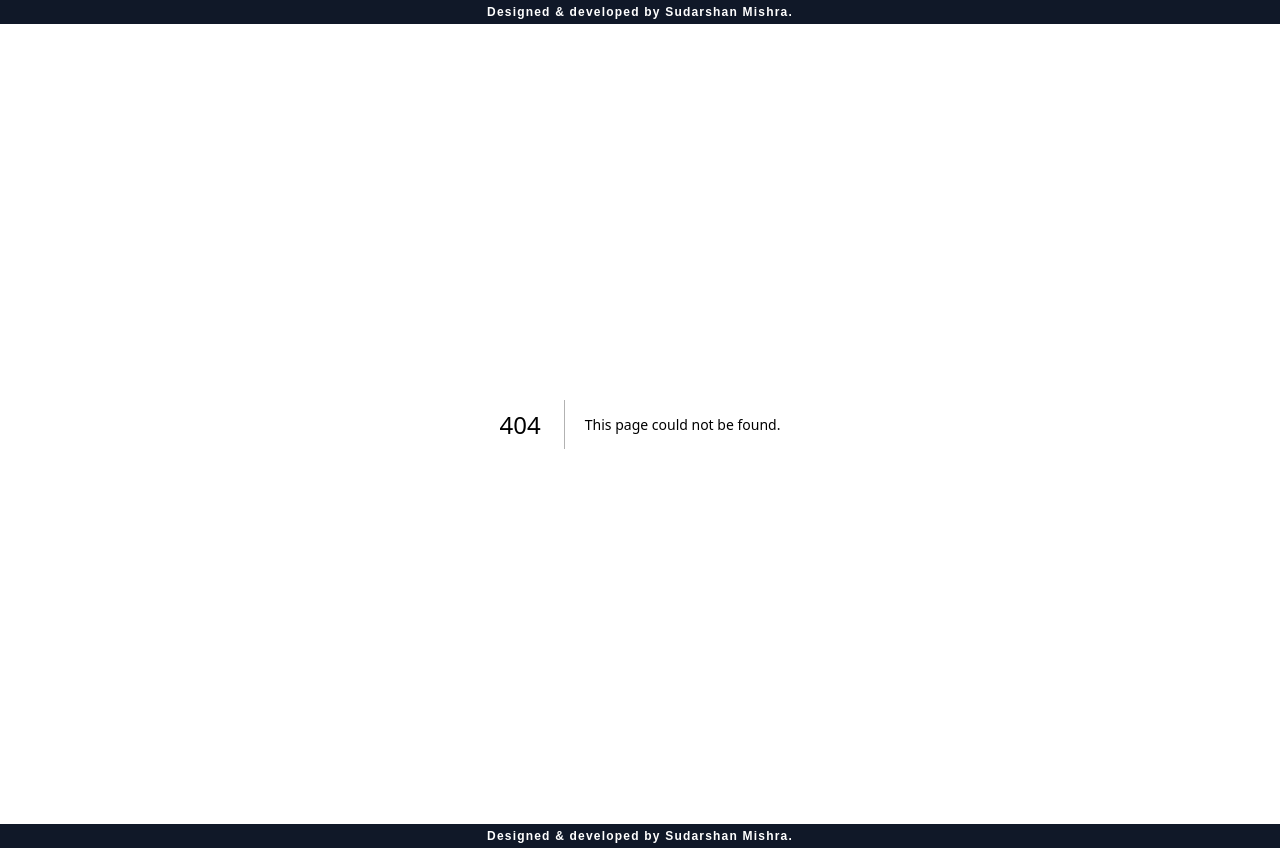
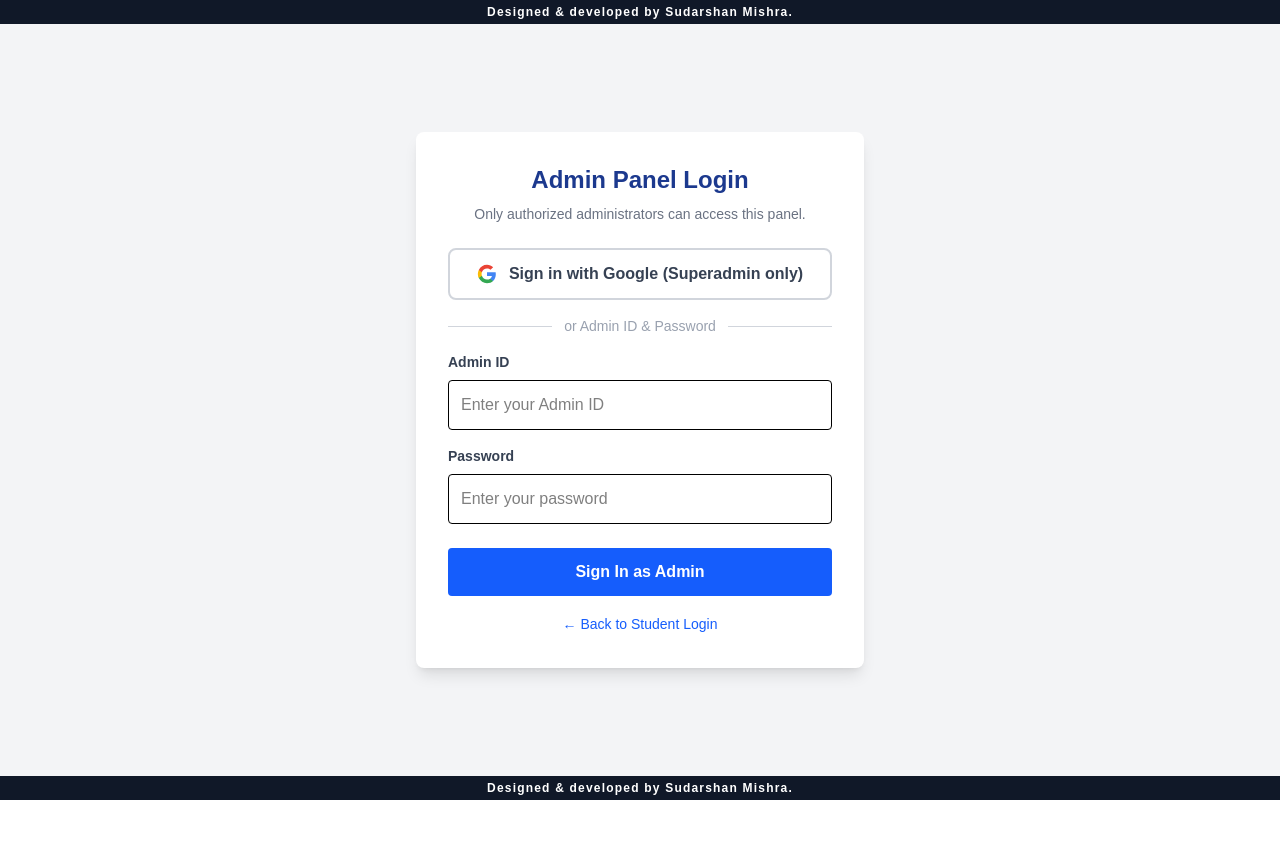
Before and after one commit to Sudarshan180392/cbtforDSC, a Next.js app: page /admin-login in a window 1280 px wide. Before the commit this address had no page. After the commit the page ends 800 px from the top, so only its background shows below. Built offline with nearby package versions, Linux system fonts and the light colour scheme; no server answers.

Commit message:
Fixed admin login issue

```diff
--- /dev/null
+++ b/src/app/admin-login/page.tsx
@@ -0,0 +1,82 @@
+"use client";
+
+import { signIn, useSession } from "next-auth/react";
+import { useRouter } from "next/navigation";
+import { useEffect, useState } from "react";
+
+export default function AdminLoginPage() {
+  const { data: session, status } = useSession();
+  const router = useRouter();
+  const [rollNo, setRollNo] = useState("");
+  const [password, setPassword] = useState("");
+  const [error, setError] = useState("");
+  const [loading, setLoading] = useState(false);
+
+  useEffect(() => {
+    if (status === "authenticated") router.push("/admin");
+  }, [status, router]);
+
+  const handleCredentialsLogin = async (e: React.FormEvent) => {
+    e.preventDefault();
+    setError("");
+    setLoading(true);
+    const result = await signIn("credentials", { rollNo, password, redirect: false });
+    setLoading(false);
+    if (result?.error) {
+      setError("Invalid Admin ID or Password. Only authorized admins can log in here.");
+    } else {
+      router.push("/admin");
+    }
+  };
+
+  if (status === "loading") return <div className="flex-1 flex items-center justify-center">Loading...</div>;
+
+  return (
+    <div className="flex-1 flex items-center justify-center bg-gray-100">
+      <div className="bg-white p-8 rounded-lg shadow-lg w-full max-w-md">
+        <h2 className="text-2xl font-bold mb-2 text-center text-blue-900">Admin Panel Login</h2>
+        <p className="text-center text-gray-500 text-sm mb-6">Only authorized administrators can access this panel.</p>
+
+        {error && <div className="bg-red-100 text-red-700 p-3 rounded mb-4 text-sm">{error}</div>}
+
+        {/* Google Sign-In for Superadmin */}
+        <button
+          onClick={() => signIn("google", { callbackUrl: "/admin" })}
+          className="w-full flex items-center justify-center gap-3 border-2 border-gray-300 hover:border-blue-500 hover:bg-blue-50 text-gray-700 font-semibold py-3 px-4 rounded-lg mb-4 transition-colors"
+        >
+          <svg className="w-5 h-5" viewBox="0 0 24 24">
+            <path fill="#4285F4" d="M22.56 12.25c0-.78-.07-1.53-.2-2.25H12v4.26h5.92c-.26 1.37-1.04 2.53-2.21 3.31v2.77h3.57c2.08-1.92 3.28-4.74 3.28-8.09z"/>
+            <path fill="#34A853" d="M12 23c2.97 0 5.46-.98 7.28-2.66l-3.57-2.77c-.98.66-2.23 1.06-3.71 1.06-2.86 0-5.29-1.93-6.16-4.53H2.18v2.84C3.99 20.53 7.7 23 12 23z"/>
+            <path fill="#FBBC05" d="M5.84 14.09c-.22-.66-.35-1.36-.35-2.09s.13-1.43.35-2.09V7.07H2.18C1.43 8.55 1 10.22 1 12s.43 3.45 1.18 4.93l2.85-2.22.81-.62z"/>
+            <path fill="#EA4335" d="M12 5.38c1.62 0 3.06.56 4.21 1.64l3.15-3.15C17.45 2.09 14.97 1 12 1 7.7 1 3.99 3.47 2.18 7.07l3.66 2.84c.87-2.6 3.3-4.53 6.16-4.53z"/>
+          </svg>
+          Sign in with Google (Superadmin only)
+        </button>
+
+        <div className="flex items-center gap-3 mb-4">
+          <hr className="flex-1 border-gray-300" />
+          <span className="text-gray-400 text-sm">or Admin ID & Password</span>
+          <hr className="flex-1 border-gray-300" />
+        </div>
+
+        <form onSubmit={handleCredentialsLogin}>
+          <div className="mb-4">
+            <label className="block text-gray-700 text-sm font-bold mb-2">Admin ID</label>
+            <input type="text" className="w-full p-3 border rounded text-black focus:outline-none focus:ring-2 focus:ring-blue-500" value={rollNo} onChange={(e) => setRollNo(e.target.value)} placeholder="Enter your Admin ID" required />
+          </div>
+          <div className="mb-6">
+            <label className="block text-gray-700 text-sm font-bold mb-2">Password</label>
+            <input type="password" className="w-full p-3 border rounded text-black focus:outline-none focus:ring-2 focus:ring-blue-500" value={password} onChange={(e) => setPassword(e.target.value)} placeholder="Enter your password" required />
+          </div>
+          <button type="submit" disabled={loading} className="w-full bg-blue-600 hover:bg-blue-700 text-white font-bold py-3 px-4 rounded">
+            {loading ? "Signing in..." : "Sign In as Admin"}
+          </button>
+        </form>
+
+        <div className="mt-4 text-center">
+          <a href="/login" className="text-sm text-blue-600 hover:underline">← Back to Student Login</a>
+        </div>
+      </div>
+    </div>
+  );
+}
--- a/src/app/admin/layout.tsx
+++ b/src/app/admin/layout.tsx
@@ -6,7 +6,7 @@ export default async function AdminLayout({ children }: { children: React.ReactN
   const role = (session?.user as any)?.role;
 
   if (!session || (role !== "ADMIN" && role !== "SUPERADMIN")) {
-    redirect("/admin/login");
+    redirect("/admin-login");
   }
 
   return <>{children}</>;
--- a/src/auth.ts
+++ b/src/auth.ts
@@ -54,8 +54,8 @@ export const { handlers, auth, signIn, signOut } = NextAuth({
     },
   },
   pages: {
-    signIn: "/admin/login",
-    error: "/admin/login",
+    signIn: "/admin-login",
+    error: "/admin-login",
   },
   secret: process.env.NEXTAUTH_SECRET,
 });
```
